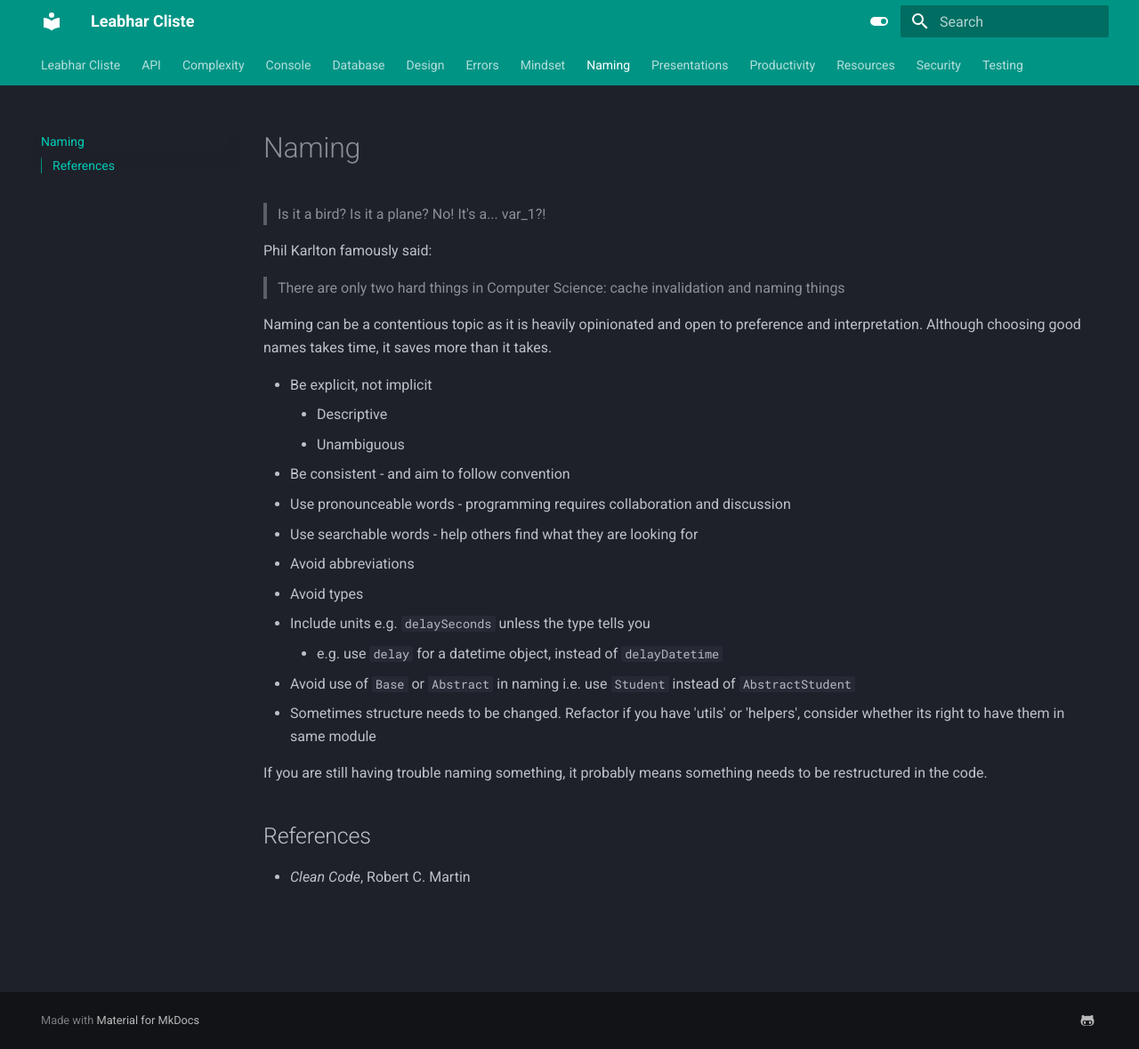
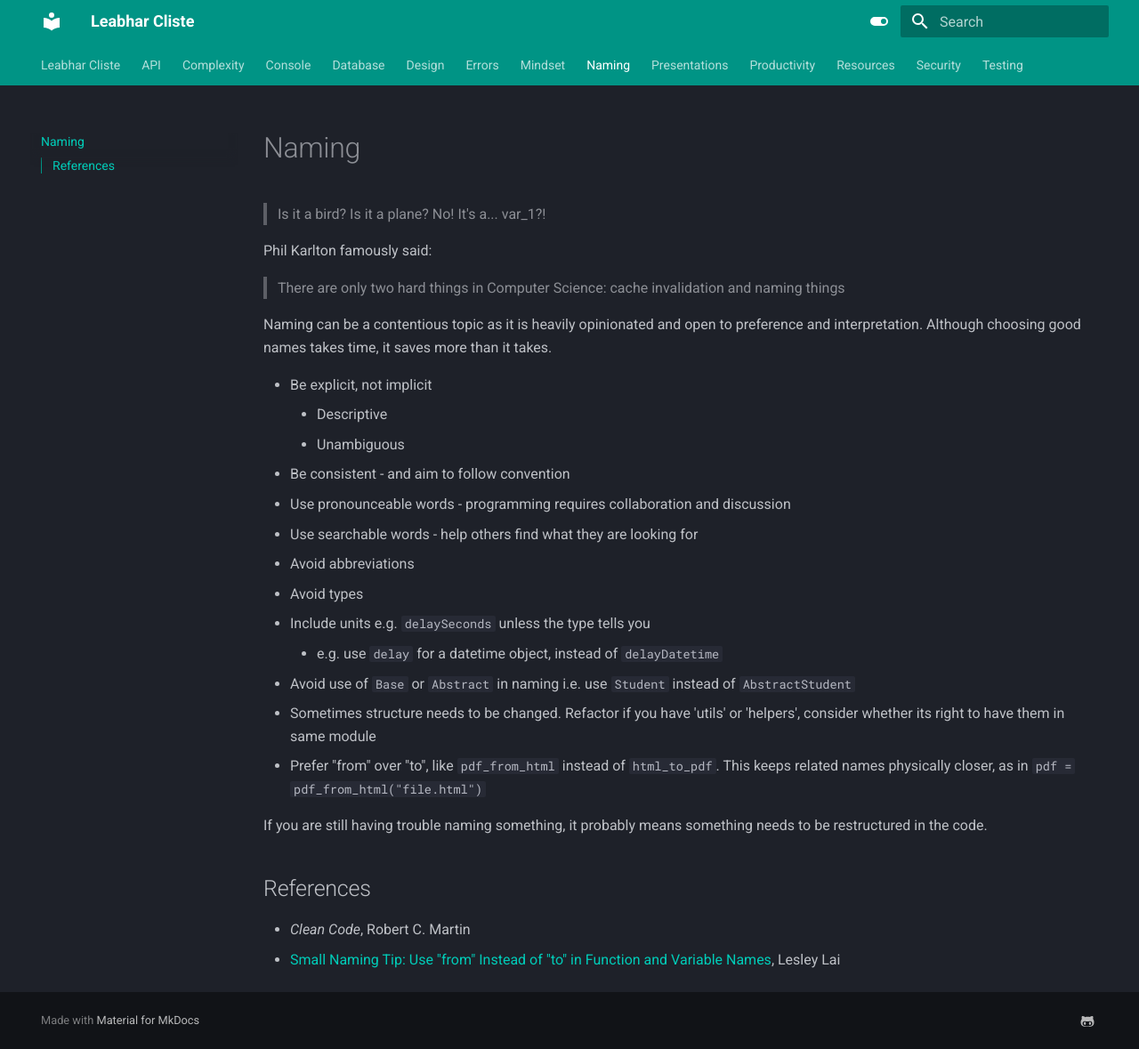
Before and after one commit to kieran-ryan/leabhar-cliste, an MkDocs documentation site: the page built from docs/naming.md, in a window 1280 px wide and 1179 px high. Shown: the whole window at 89% size. Built offline with MkDocs 1.6.1 and Material for MkDocs 9.7.7, drawn with Linux system fonts in a browser that asks for light colours.

Commit message:
'from' over 'to' for naming

```diff
--- a/docs/naming.md
+++ b/docs/naming.md
@@ -20,9 +20,11 @@ Naming can be a contentious topic as it is heavily opinionated and open to prefe
   - e.g. use `delay` for a datetime object, instead of `delayDatetime`
 - Avoid use of `Base` or `Abstract` in naming i.e. use `Student` instead of `AbstractStudent`
 - Sometimes structure needs to be changed. Refactor if you have 'utils' or 'helpers', consider whether its right to have them in same module
+- Prefer "from" over "to", like `pdf_from_html` instead of `html_to_pdf`. This keeps related names physically closer, as in `pdf = pdf_from_html("file.html")`
 
 If you are still having trouble naming something, it probably means something needs to be restructured in the code.
 
 ## References
 
 - _Clean Code_, Robert C. Martin
+- [Small Naming Tip: Use "from" Instead of "to" in Function and Variable Names](https://lesleylai.info/en/from-vs-to/), Lesley Lai
```
